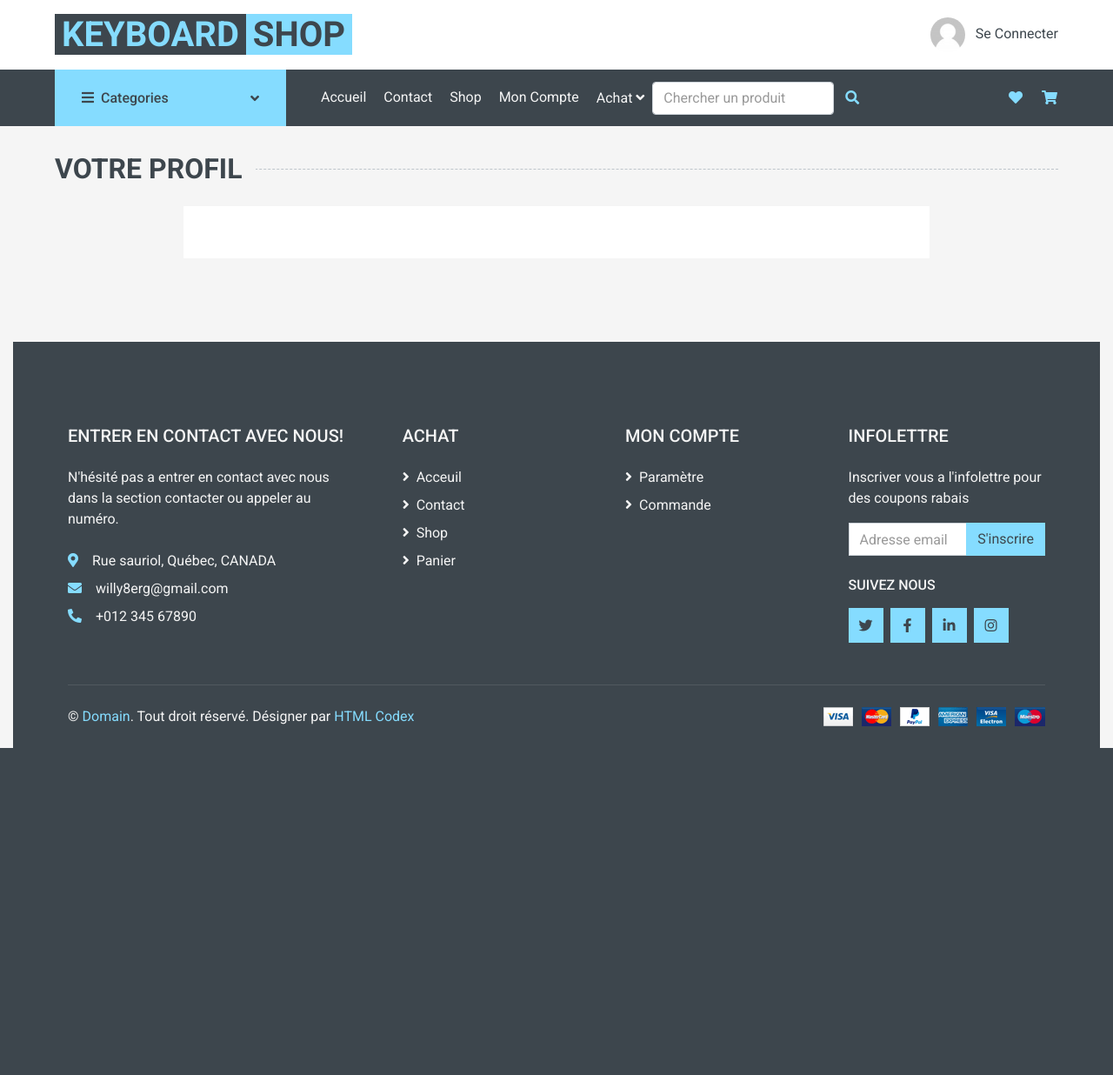
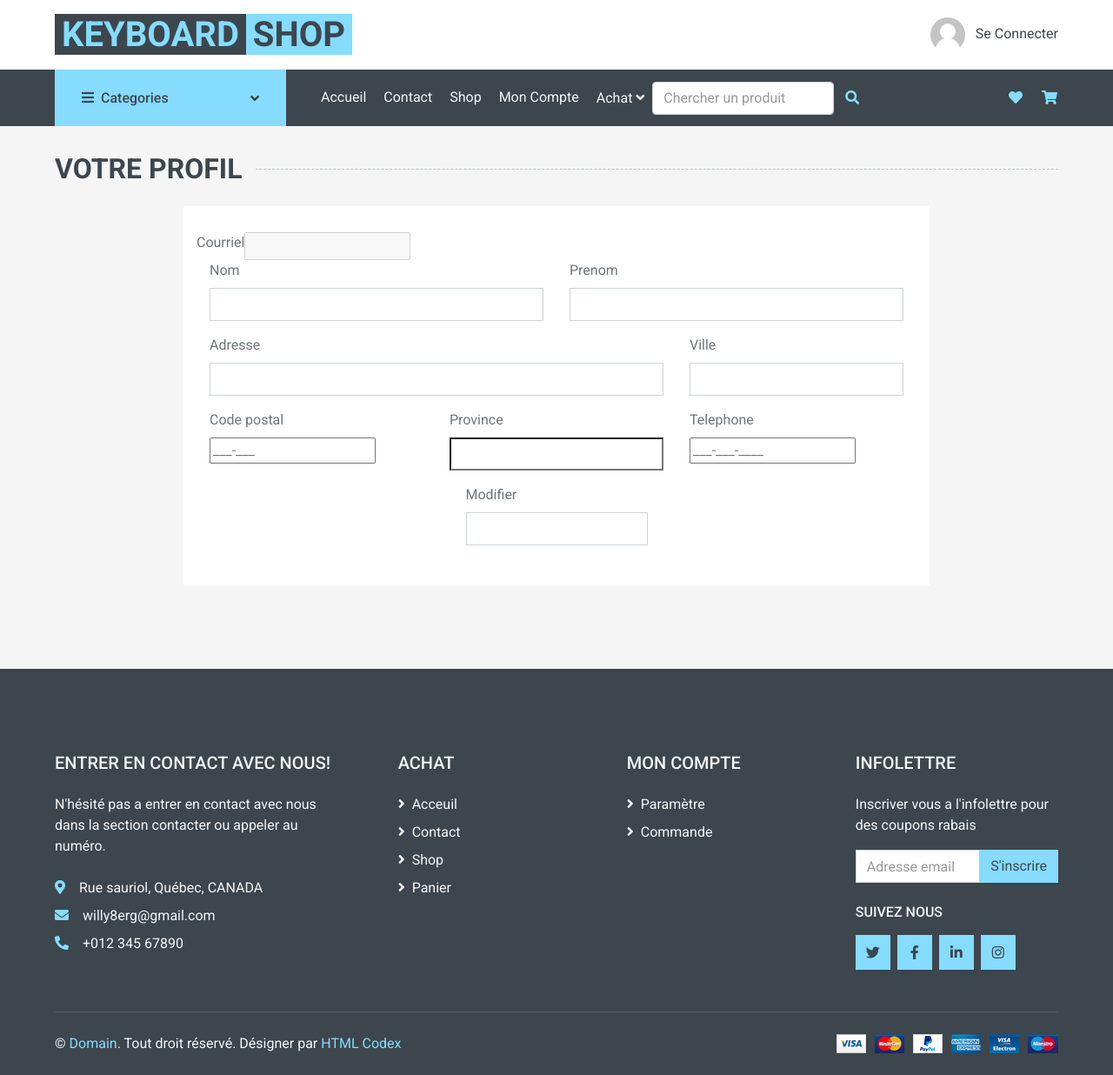
Before and after one commit to WBergeron/SiteCommerceElectronique, a Symfony app: template templates/profile/profile.html.twig in a window 1280 px wide. Shown: the whole page at 87% size. Before the commit the page ends 860 px from the top, so only its background shows below. Run offline with Twig, Linux system fonts and the light colour scheme; the template is opened without the code that fills it, so the values that code supplies are empty; form fields are guessed from the names that the template uses; some libraries are stand-ins or nearby versions.

Commit message:
ajout du form pour modifier un client

```diff
--- a/templates/profile/profile.html.twig
+++ b/templates/profile/profile.html.twig
@@ -9,8 +9,49 @@
 		</h2>
 		<div class="row px-xl-5 justify-content-center">
 			<div class="col-lg-9 mb-5">
-				<div class="bg-light p-30"></div>
+				<div class="bg-light p-30">
+					{% for flash in app.flashes('register')%}
+						<div class="alert my-3 {{ flash.color }}">{{ flash.content }}</div>
+					{% endfor %}
+					<div class="row">
+						<label>Courriel</label>
+						<input value="{{ clientActuel.courriel }}" disabled>
+					</div>
+					{{ form_start(modificationForm, {'attr': {'class': 'needs-validation-register', 'novalidate': 'novalidate' }}) }}
+					<div class="row">
+						<div class="col-6">
+							{{ form_row(modificationForm.nom) }}
+						</div>
+						<div class="col-6">
+							{{ form_row(modificationForm.prenom) }}
+						</div>
+					</div>
+					<div class="row">
+						<div class="col-8">
+							{{ form_row(modificationForm.adresse) }}
+						</div>
+						<div class="col-4">
+							{{ form_row(modificationForm.ville) }}
+						</div>
+					</div>
+					<div class="row">
+						<div class="col-4">
+							{{ form_row(modificationForm.codePostal, {'attr': {'class': 'txtCodePostal'}}) }}
+						</div>
+						<div class="col-4">
+							{{ form_row(modificationForm.province, {'attr': {'class': 'form_select'}})}}
+						</div>
+						<div class="col-4">
+							{{ form_row(modificationForm.telephone, {'attr': {'class': 'txtTelephone'}}) }}
+						</div>
+					</div>
+					<div class="d-flex justify-content-center">
+						{{ form_row(modificationForm.modifier) }}
+					</div>
+					{{ form_end(modificationForm) }}
+				</div>
 			</div>
 		</div>
-		{% include 'core/footer.html.twig' %}
-	{% endblock %}
+	</div>
+	{% include 'core/footer.html.twig' %}
+{% endblock %}
```
Also changed, not shown: src/Controller/ProfileController.php (+8 -1 lines), src/Form/ModificationClientFormType.php (added, +86 -0 lines).
